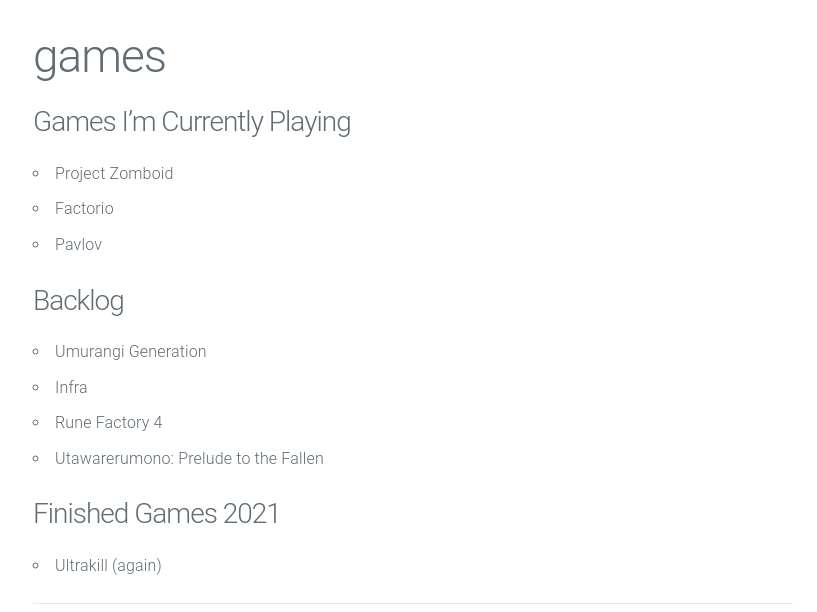
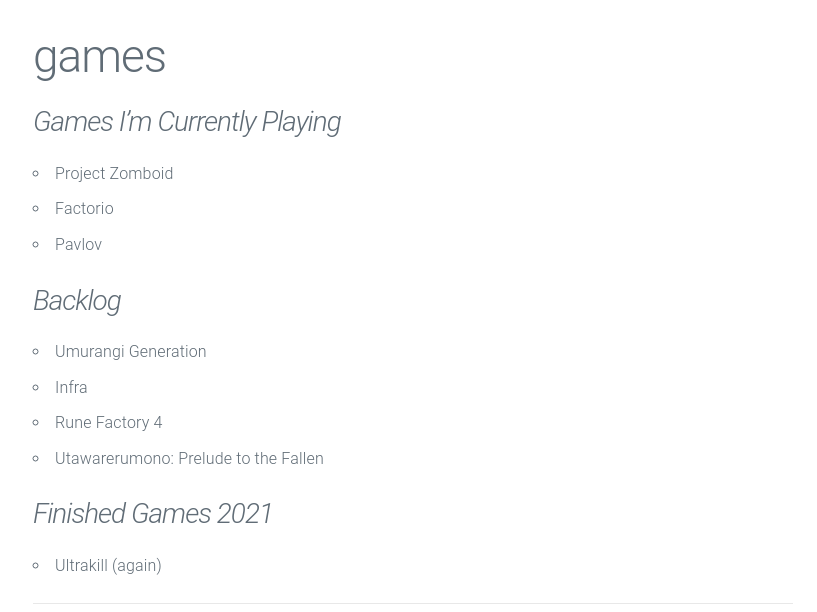
Before and after one commit to aupenn/loggit, a Jekyll site: the page built from gamelist.md, in a window 1280 px wide. Shown: the part 217-829 px from the top of the page, without its empty margins (227-1044 px from the left). Built offline with Jekyll 4.4.1, drawn with Linux system fonts in a browser that asks for light colours.

```diff
--- a/gamelist.md
+++ b/gamelist.md
@@ -4,16 +4,16 @@ title: games
 permalink: /games/
 ---
 
-### Games I'm Currently Playing
+### *Games I'm Currently Playing*
 * Project Zomboid
 * Factorio
 * Pavlov
 
-### Backlog
+### *Backlog*
 * Umurangi Generation
 * Infra
 * Rune Factory 4
 * Utawarerumono: Prelude to the Fallen
 
-### Finished Games 2021
+### *Finished Games 2021*
 * Ultrakill (again)
```
